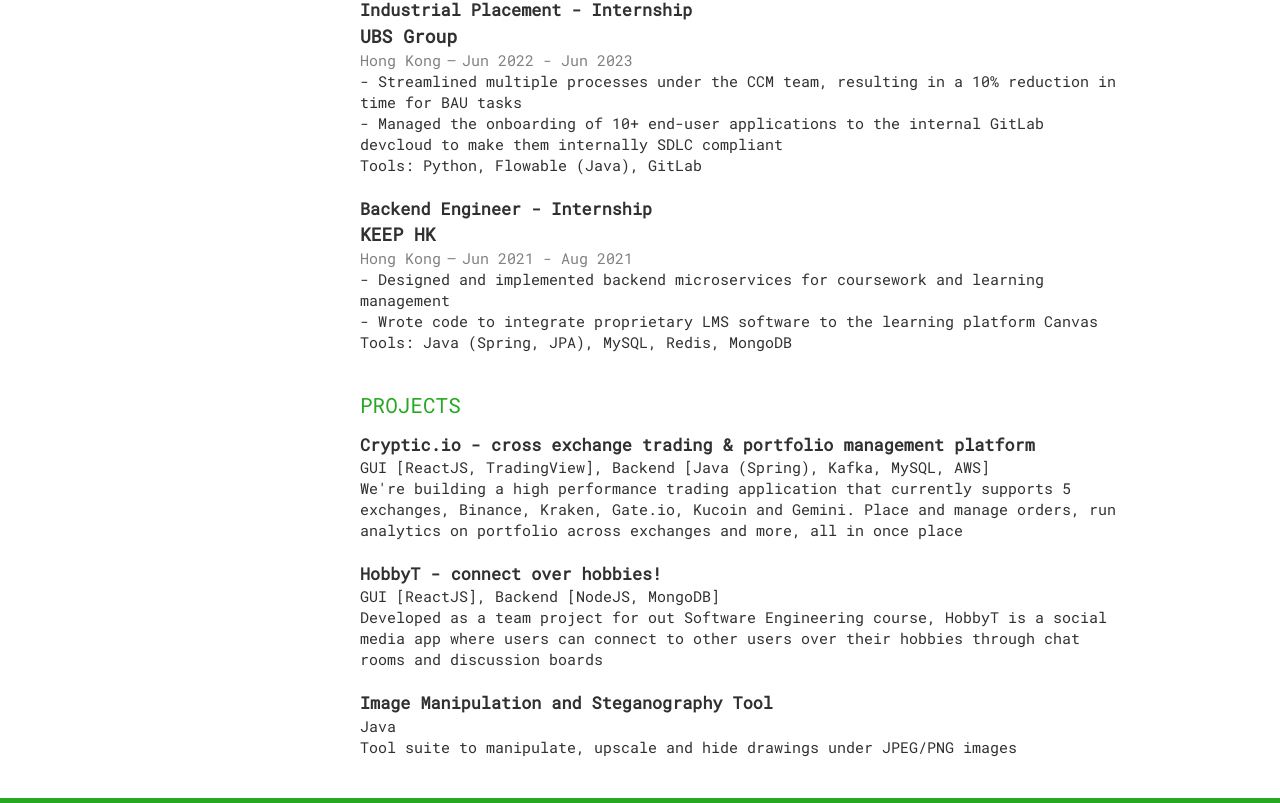
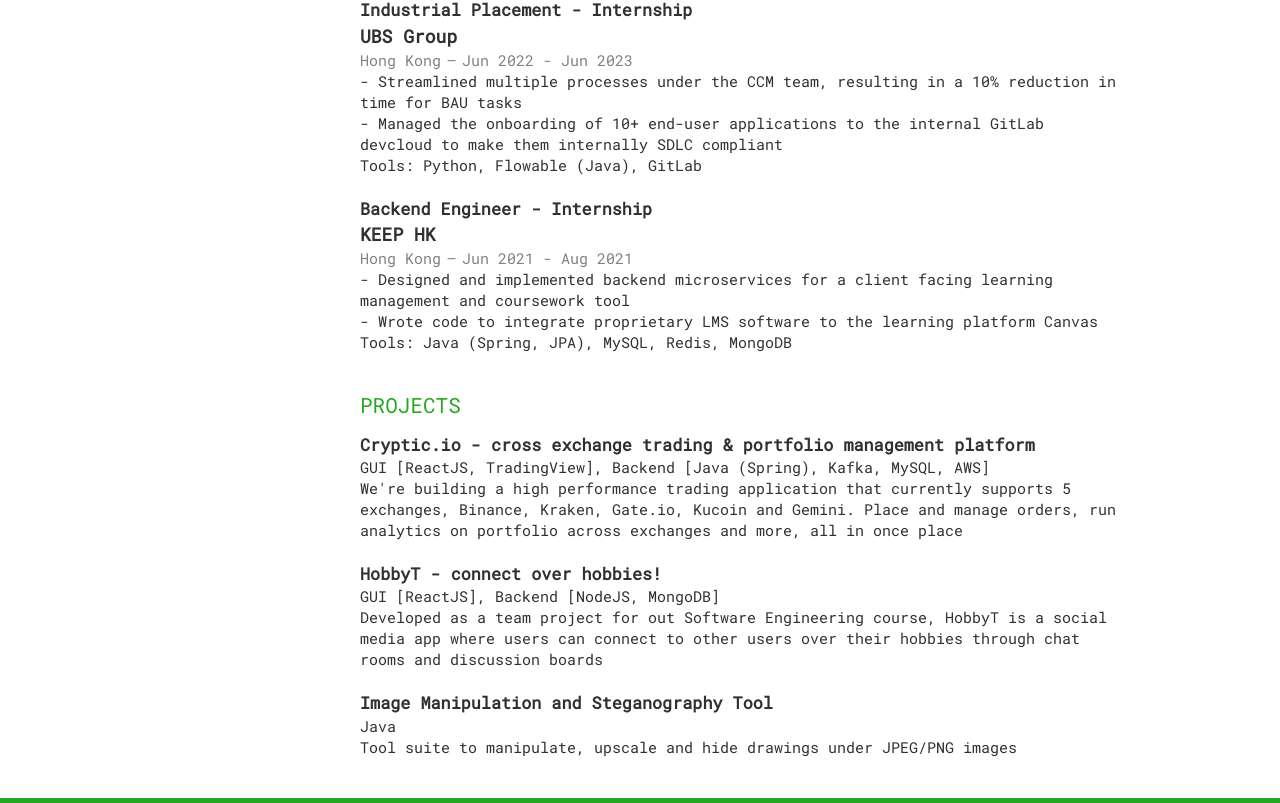
Before and after one commit to fabdullah230/fabdullah230.github.io, a plain HTML site: page index.html in a window 1280 px wide. Shown: the part 634-1437 px from the top of the page. Drawn offline with Linux system fonts and the light colour scheme.

Commit message:
pls work

```diff
--- a/index.html
+++ b/index.html
@@ -107,7 +107,7 @@
             <h2>KEEP HK</h2>
             <span><address>Hong Kong</address><time>Jun 2021 - Aug 2021</time></span>
         </header>
-        <p>- Designed and implemented backend microservices for coursework and learning management <br>
+        <p>- Designed and implemented backend microservices for a client facing learning management and coursework tool <br>
            - Wrote code to integrate proprietary LMS software to the learning platform Canvas</p>
         <p>Tools: Java (Spring, JPA), MySQL, Redis, MongoDB</p>
     </article>
```
